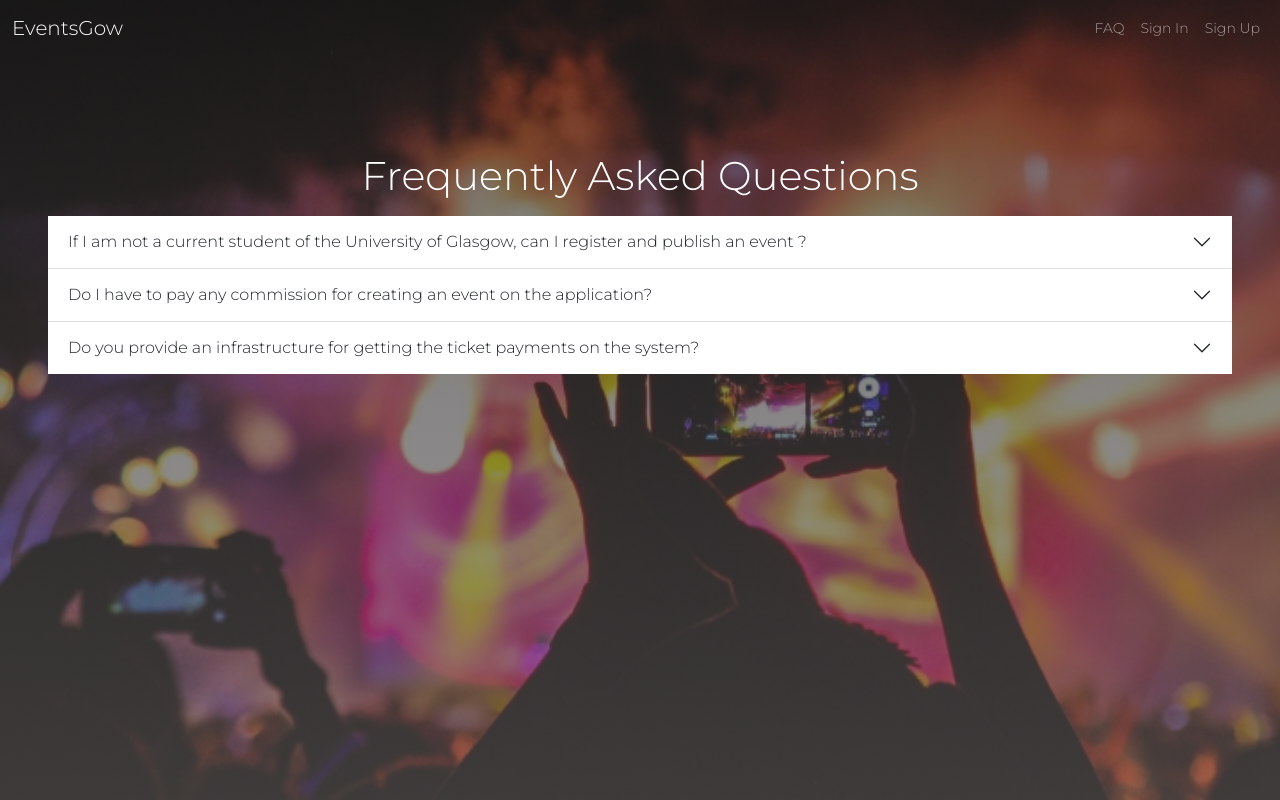
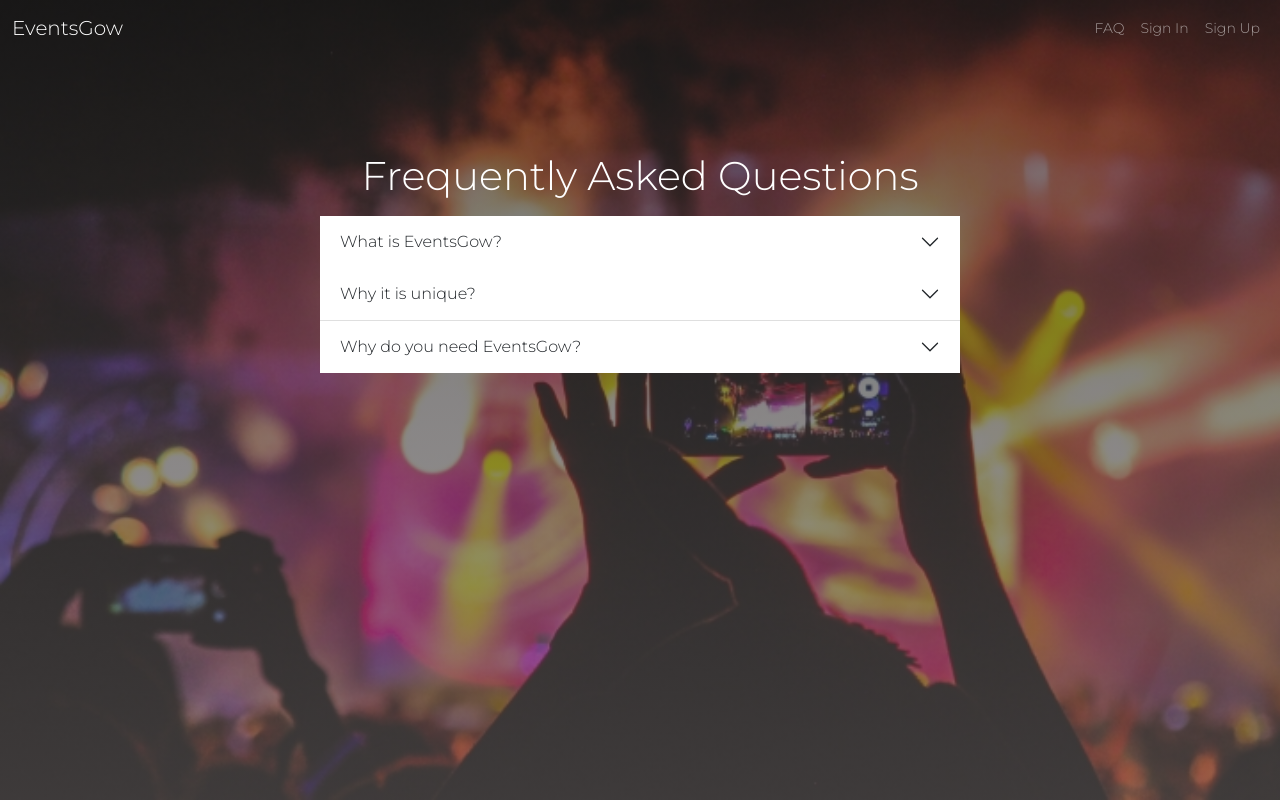
Before and after one commit to najmathummer/EventsGow, a Django app: page /faq/ in a window 1280 px wide. Run offline with Django 4.2, Linux system fonts and the light colour scheme.

Commit message:
FAQ style and content

```diff
--- a/static/css/events.css
+++ b/static/css/events.css
@@ -1,23 +1,30 @@
-
-body{
+body {
     font-family: 'Montserrat', sans-serif;
     font-size: 0.875rem;
 }
-a{
+
+a {
     color: #000000;
 }
-.btn:focus, .btn-outline-primary:focus, .btn-primary:focus{
+
+.btn:focus,
+.btn-outline-primary:focus,
+.btn-primary:focus {
     box-shadow: none !important;
 }
-.card-container{
+
+.card-container {
     justify-self: center;
 }
-.createEvent:hover{
+
+.createEvent:hover {
     background-color: rgb(248 249 250) !important;
 }
-.add-card > a{
+
+.add-card>a {
     text-decoration: none;
 }
+
 .d-grid-events {
     display: grid;
     padding: 3rem;
@@ -25,56 +32,73 @@ a{
     /* justify-content: center; */
     grid-template-columns: 25% 25% 25% 25%;
 }
-  .select2{
+
+.select2 {
     width: 100% !important;
 }
-  .select2-close-mask{
+
+.select2-close-mask {
     z-index: 2099;
 }
-.select2-dropdown{
+
+.select2-dropdown {
     z-index: 3051;
 }
+
 .card-image {
     height: 18vh;
 }
-.lp-navbar{
+
+.lp-navbar {
     background-color: transparent !important;
 }
+
 .lp-grid-2 {
     display: grid;
     grid-template-columns: 70% 30%;
     padding: 6% 60px;
 }
-.font-white{
+
+.font-white {
     color: #ffffff;
 }
-.landing-page{
+
+.landing-page {
     height: 100vh;
-    background-repeat: no-repeat; /* Do not repeat the image */
+    background-repeat: no-repeat;
+    /* Do not repeat the image */
     background-size: cover;
-    background-image: linear-gradient(
-        rgba(24, 22, 22, 0.6),
-        rgba(87, 81, 81, 0.6)
-      ),
-      url('../images/events.jpeg');
+    background-image: linear-gradient( rgba(24, 22, 22, 0.6), rgba(87, 81, 81, 0.6)), url('../images/events.jpeg');
 }
-.nav-tabs{
+
+.nav-tabs {
     padding-right: 3rem;
     padding-left: 3rem;
 }
 
+.my-float {
+    margin-top: 22px;
+}
 
-.my-float{
-	margin-top:22px;
-}
-.add-card-body{
+.add-card-body {
     display: flex;
     justify-content: center;
     align-items: center;
 }
-.search-container{
+
+.search-container {
     width: 75%;
 }
+
+.accordion-body {
+    color: #000000;
+}
+
+.paddingrightleft {
+    padding-right: 20rem;
+    padding-left: 20rem;
+}
+
 @media only screen and (max-width: 768px) {
     .lp-grid-2 {
         display: grid;
@@ -92,38 +116,41 @@ a{
         /* justify-content: center; */
         grid-template-columns: 100%;
     }
-      .nav-link{
+    .nav-link {
         padding: 0.5rem 0.5rem;
     }
-      .nav-tabs{
+    .nav-tabs {
         padding-right: .5rem;
         padding-left: .5rem;
     }
-    .search-container{
+    .search-container {
         width: 100%;
     }
-    .add-card{
-        position:fixed !important;
-        width:60px;
-        height:60px;
-        bottom:40px;
-        right:40px;
-        background-color:rgb(245, 46, 89);
+    .add-card {
+        position: fixed !important;
+        width: 60px;
+        height: 60px;
+        bottom: 40px;
+        right: 40px;
+        background-color: rgb(245, 46, 89);
         z-index: 1;
-        border-radius:50px;
-        text-align:center;
+        border-radius: 50px;
+        text-align: center;
         box-shadow: 2px 2px 3px #999;
     }
-    .add-card-body{
+    .add-card-body {
         display: flex;
-        color:#FFF !important;
+        color: #FFF !important;
         padding: 1.2rem;
         justify-content: initial !important;
         align-items: center !important;
     }
-    .createEvent{
+    .createEvent {
         background-color: transparent;
         border: none;
     }
-
+    .paddingrightleft {
+        padding-right: 1rem;
+        padding-left: 1rem;
     }
+}
--- a/templates/account/faq.html
+++ b/templates/account/faq.html
@@ -1,39 +1,38 @@
 {% extends "account/base.html" %} {% load i18n %} {% load account %} {% block head_title %}{% trans "FAQ" %}{% endblock %} {% block content %}
 <div class="d-flex justify-content-center align-items-center mt-5 pt-5">
-    <div class="w-100 px-5">
+    <div class="w-100 paddingrightleft">
         <h1 class="text-center mb-3">{% trans "Frequently Asked Questions" %}</h1>
         <div class="accordion accordion-flush" id="accordionFlushExample">
             <div class="accordion-item">
                 <h2 class="accordion-header" id="flush-headingOne">
                     <button class="accordion-button collapsed" type="button" data-bs-toggle="collapse" data-bs-target="#flush-collapseOne" aria-expanded="false" aria-controls="flush-collapseOne">
-        If I am not a current student of the University of Glasgow, can I register and publish an event ?
+                      What is EventsGow?
       </button>
                 </h2>
                 <div id="flush-collapseOne" class="accordion-collapse collapse" aria-labelledby="flush-headingOne" data-bs-parent="#accordionFlushExample">
-                    <div class="accordion-body">Placeholder content for this accordion, which is intended to demonstrate the <code>All services are solely for the University of Glasgow students.</code> class. This is the first item's accordion body.</div>
-                </div>
+                    <div class="accordion-body">Having trouble finding any events happening at the University? Can’t seem to keep up with all the updates from different platforms? Well, you’re in the right place. EventsGow will provide you with all the events happening at the University
+                        of Glasgow, all in one place.</div>
                 </div>
                 <div class="accordion-item">
                     <h2 class="accordion-header" id="flush-headingTwo">
                         <button class="accordion-button collapsed" type="button" data-bs-toggle="collapse" data-bs-target="#flush-collapseTwo" aria-expanded="false" aria-controls="flush-collapseTwo">
-        Do I have to pay any commission for creating an event on the application?
+                      Why it is unique?
       </button>
                     </h2>
                     <div id="flush-collapseTwo" class="accordion-collapse collapse" aria-labelledby="flush-headingTwo" data-bs-parent="#accordionFlushExample">
-                    <div class="accordion-body">Placeholder content for this accordion, which is intended to demonstrate the <code>If you are a student of the University of Glasgow all services are free of charge.</code> class. This is the second item's accordion body. Let's imagine
-                        this being filled with some actual content.</div>
+                        <div class="accordion-body">Compared to Facebook and Meetup, our website is specifically designed for the University of Glasgow students which can strengthen the internal relations and connection on campus that has been affected dramatically during the lockdown,
+                            but also ensure the identification of the initiator. Like the SRC website, which is owned by the University, the functionality will be similar but with EventsGow, students can now create their own social events, start an activity
+                            and find more students with common interests.</div>
                     </div>
                 </div>
                 <div class="accordion-item">
                     <h2 class="accordion-header" id="flush-headingThree">
                         <button class="accordion-button collapsed" type="button" data-bs-toggle="collapse" data-bs-target="#flush-collapseThree" aria-expanded="false" aria-controls="flush-collapseThree">
-        Do you provide an infrastructure for getting the ticket payments on the system?
+                      Why do you need EventsGow?
       </button>
                     </h2>
                     <div id="flush-collapseThree" class="accordion-collapse collapse" aria-labelledby="flush-headingThree" data-bs-parent="#accordionFlushExample">
-                    <div class="accordion-body">Placeholder content for this accordion, which is intended to demonstrate the <code>There is no payment system in the application at the moment.</code> class. This is the third item's accordion body. Nothing more exciting happening
-                        here in terms of content, but just filling up the space to make it look, at least at first glance, a bit more representative of how this would look in a real-world application.</div>
-                </div>
+                        <div class="accordion-body">No need to join various social media groups to stay up to date with exciting events happening near you. Just access the EventsGow website, search up your favourite events and catchup with all the details you need.</div>
                     </div>
                 </div>
             </div>
```
Lines whose indentation alone changed are shown as unchanged.
